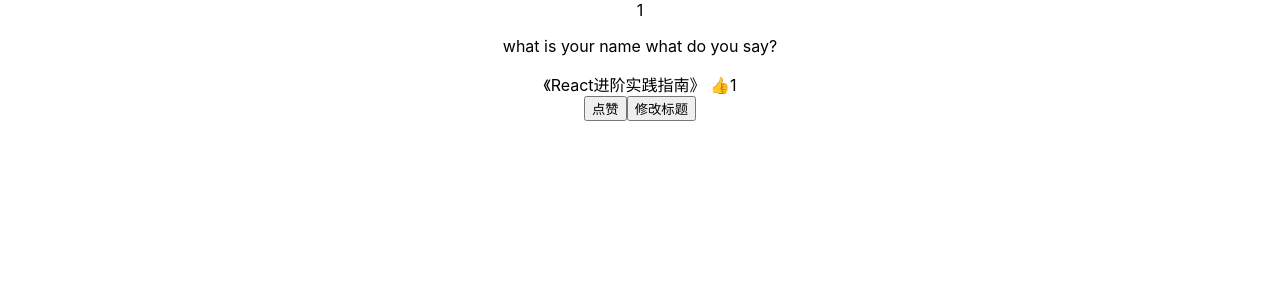
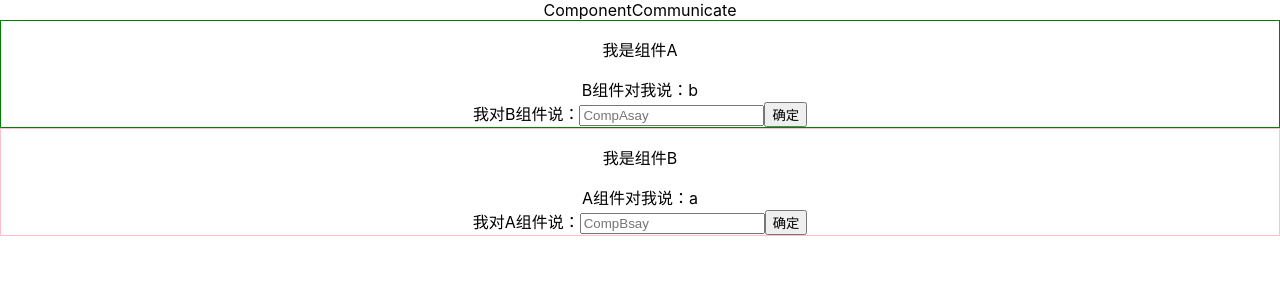
Before and after one commit to cloudXA/react-practice, a React app: page / in a window 1280 px wide. Shown: the top 300 px of the page. Built offline with nearby package versions, Linux system fonts and the light colour scheme.

Commit message:
communicate redux

```diff
--- a/src/App.js
+++ b/src/App.js
@@ -12,6 +12,7 @@
 import RefTheory from './ref-practice/refTheory';
 import MovieList from './context/movieContext';
 import ReduxPractice from './redux-practice/index';
+import ReduxCommunicate from './redux-commuaction/index';
 import { useSelector, useDispatch } from 'react-redux';
 import { decrease, increase } from './actions';
 import './App.css';
@@ -38,7 +39,8 @@
       {/* <RefFather /> */}
       {/* <RefTheory /> */}
       {/* <MovieList /> */}
-      <ReduxPractice />
+      {/* <ReduxPractice /> */}
+      <ReduxCommunicate />
 
       {/* <h1>count:{counter}</h1>
       <button onClick={() => dispatch(increase(5))}>++</button>
--- a/src/index.js
+++ b/src/index.js
@@ -16,6 +16,9 @@
 
 import numberReducer from './redux-practice/reducers//numberReducer';
 
+import aReducer from './redux-commuaction/reducers/a'
+import bReducer from './redux-commuaction/reducers/b'
+
 const reducer = combineReducers({ info: inforReducer, number: numberReducer });
 
 
@@ -26,6 +29,11 @@
     name: null
   }
 }, applyMiddleware(middleware))
+
+const commuStore = createStore(combineReducers({a: aReducer, b: bReducer }), {
+  a: { compAsay: 'a'},
+  b: { compBsay: 'b'}
+})
 
 export default store;
 
@@ -72,7 +80,7 @@
 
 ReactDOM.render(
   <React.StrictMode>
-    <Provider store={store}>
+    <Provider store={commuStore}>
       <App />
     </Provider>
   </React.StrictMode>,
--- /dev/null
+++ b/src/redux-commuaction/index.js
@@ -0,0 +1,37 @@
+import React, { useState } from 'react'
+import PropTypes from 'prop-types'
+import { connect } from 'react-redux';
+
+const ComponentCommunicate = props => {
+    const { toCompB, compBsay, compAsay, toCompA } = props;
+    const [CompAsay, setCompAsay] = useState('');
+    const [CompBsay, setCompBsay] = useState('');
+
+    return (
+        <div>ComponentCommunicate
+
+            <div className="box" style={{ border: '1px solid green'}}>
+                <p>我是组件A</p>
+                <div> B组件对我说：{compBsay} </div>
+                    我对B组件说：<input placeholder="CompAsay" onChange={(e) => setCompAsay(e.target.value)} />
+                <button onClick={() => toCompB(CompAsay)} >确定</button>
+            </div>
+
+            <div className="box" style={{ border: '1px solid pink'}}>
+                <p>我是组件B</p>
+                <div> A组件对我说：{ compAsay } </div>
+                我对A组件说：<input placeholder="CompBsay" onChange={(e)=> setCompBsay({ CompBsay: e.target.value  }) }  />
+                <button  onClick={() => toCompA()} >确定</button>
+            </div>
+
+        </div>
+    )
+}
+
+ComponentCommunicate.propTypes = {}
+
+const CompBMapStateToProps = state => ({ compBsay: state.b.compBsay, compAsay: state.a.compAsay })
+
+const CompAmapDispatchToProps = dispatch => ( { toCompB: (mes) => dispatch({ type: 'SETA', payload: { compAsay: mes }}), toCompA: (mes) => dispatch({ type: 'SETB', payload: { compBsay: mes }})})
+
+export default connect(CompBMapStateToProps, CompAmapDispatchToProps)(ComponentCommunicate)
--- /dev/null
+++ b/src/redux-commuaction/reducers/a.js
@@ -0,0 +1,13 @@
+const AReducer = (state = {}, action) => {
+    switch (action.type) {
+        case 'SETA':
+            return {
+                ...state,
+                a: action.payload.compAsay
+            }
+        default:
+            return state
+    }
+}
+
+export default AReducer;
--- /dev/null
+++ b/src/redux-commuaction/reducers/b.js
@@ -0,0 +1,13 @@
+const BReducer = (state = {}, action) => {
+    switch (action.type) {
+        case 'SETB':
+            return {
+                    ...state,
+                    b: action.payload.compBsay
+            }
+        default:
+            return state
+    }
+}
+
+export default BReducer;
```
